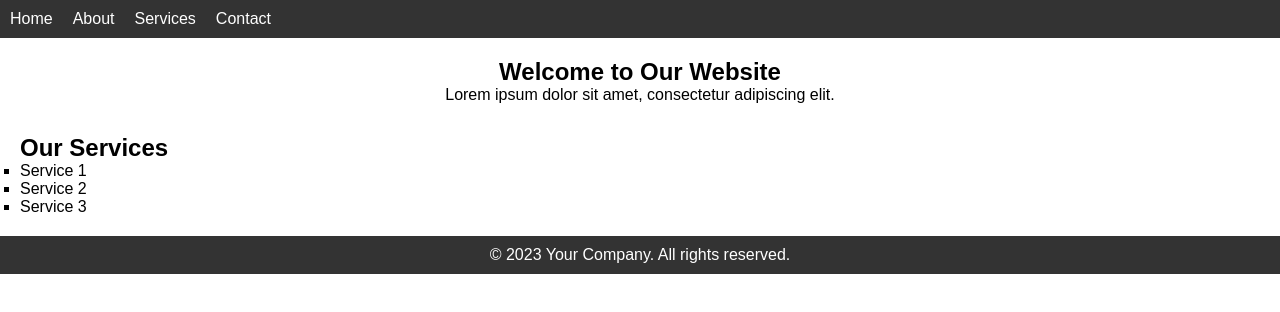
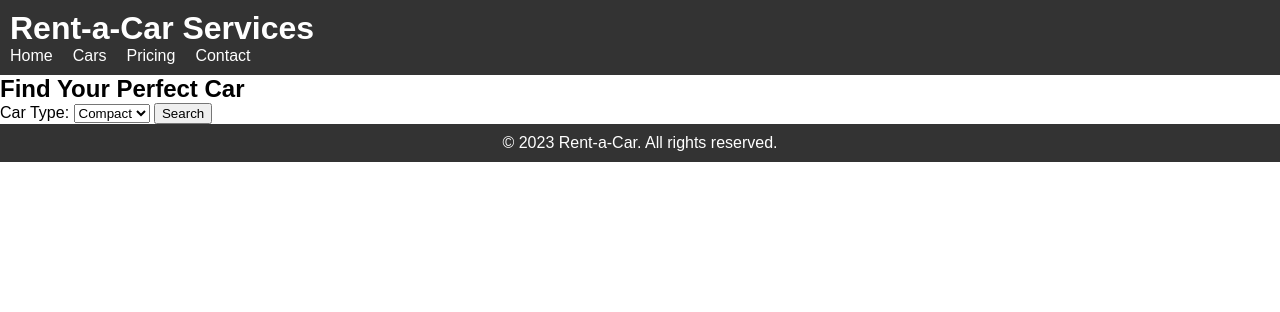
Before and after one commit to nihal470/do-app-demo, a plain HTML site: page index.html in a window 1280 px wide. Drawn offline with Linux system fonts and the light colour scheme.

Commit message:
Update index.html

```diff
--- a/index.html
+++ b/index.html
@@ -3,39 +3,37 @@
 <head>
     <meta charset="UTF-8">
     <meta name="viewport" content="width=device-width, initial-scale=1.0">
-    <title>Your Website Title</title>
     <link rel="stylesheet" href="styles.css">
+    <title>Rent-a-Car</title>
 </head>
 <body>
     <header>
+        <h1>Rent-a-Car Services</h1>
         <nav>
             <ul>
                 <li><a href="#">Home</a></li>
-                <li><a href="#">About</a></li>
-                <li><a href="#">Services</a></li>
+                <li><a href="#">Cars</a></li>
+                <li><a href="#">Pricing</a></li>
                 <li><a href="#">Contact</a></li>
             </ul>
         </nav>
     </header>
 
-    <main>
-        <section class="intro">
-            <h1>Welcome to Our Website</h1>
-            <p>Lorem ipsum dolor sit amet, consectetur adipiscing elit.</p>
-        </section>
-
-        <section class="services">
-            <h2>Our Services</h2>
-            <ul>
-                <li>Service 1</li>
-                <li>Service 2</li>
-                <li>Service 3</li>
-            </ul>
-        </section>
-    </main>
+    <section class="main-section">
+        <h2>Find Your Perfect Car</h2>
+        <form action="#" method="get">
+            <label for="car-type">Car Type:</label>
+            <select id="car-type" name="car-type">
+                <option value="compact">Compact</option>
+                <option value="sedan">Sedan</option>
+                <option value="suv">SUV</option>
+            </select>
+            <button type="submit">Search</button>
+        </form>
+    </section>
 
     <footer>
-        <p>&copy; 2023 Your Company. All rights reserved.</p>
+        <p>&copy; 2023 Rent-a-Car. All rights reserved.</p>
     </footer>
 </body>
 </html>
```
